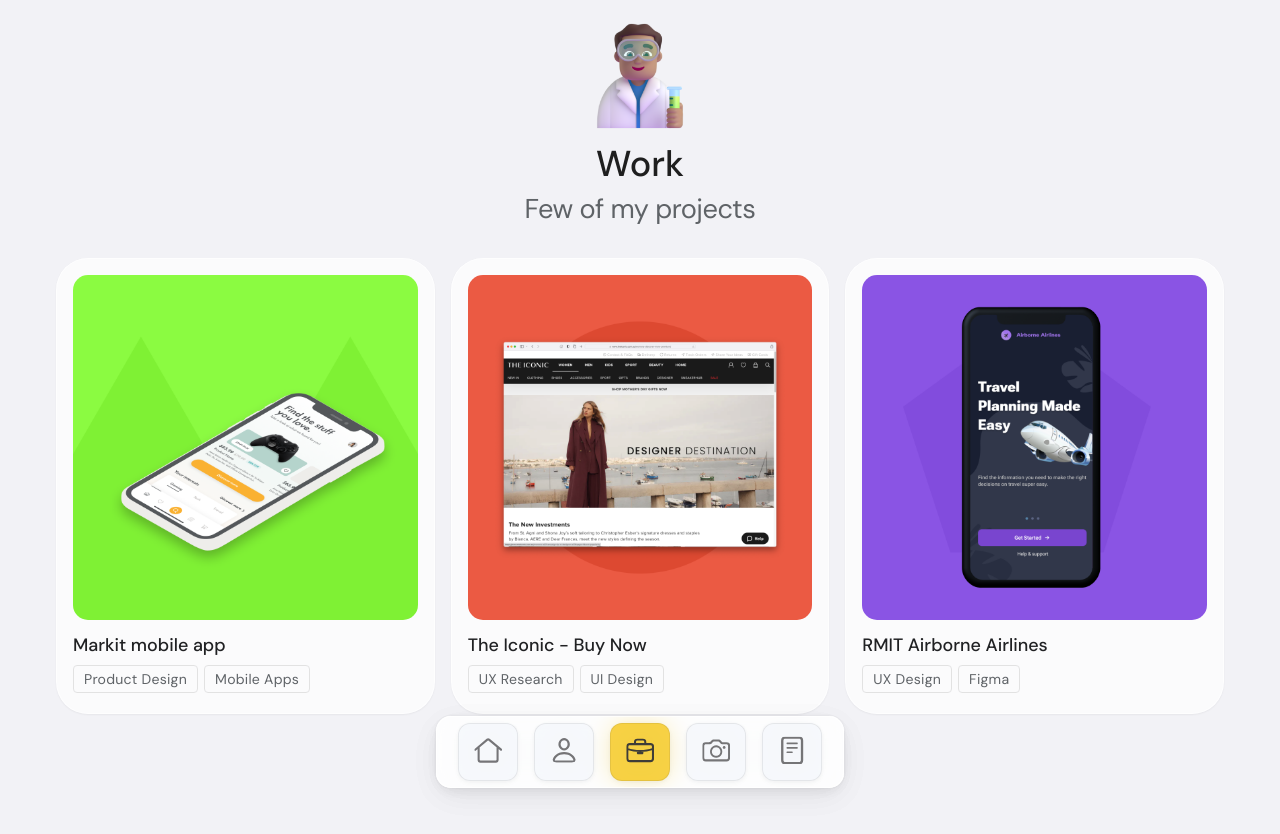
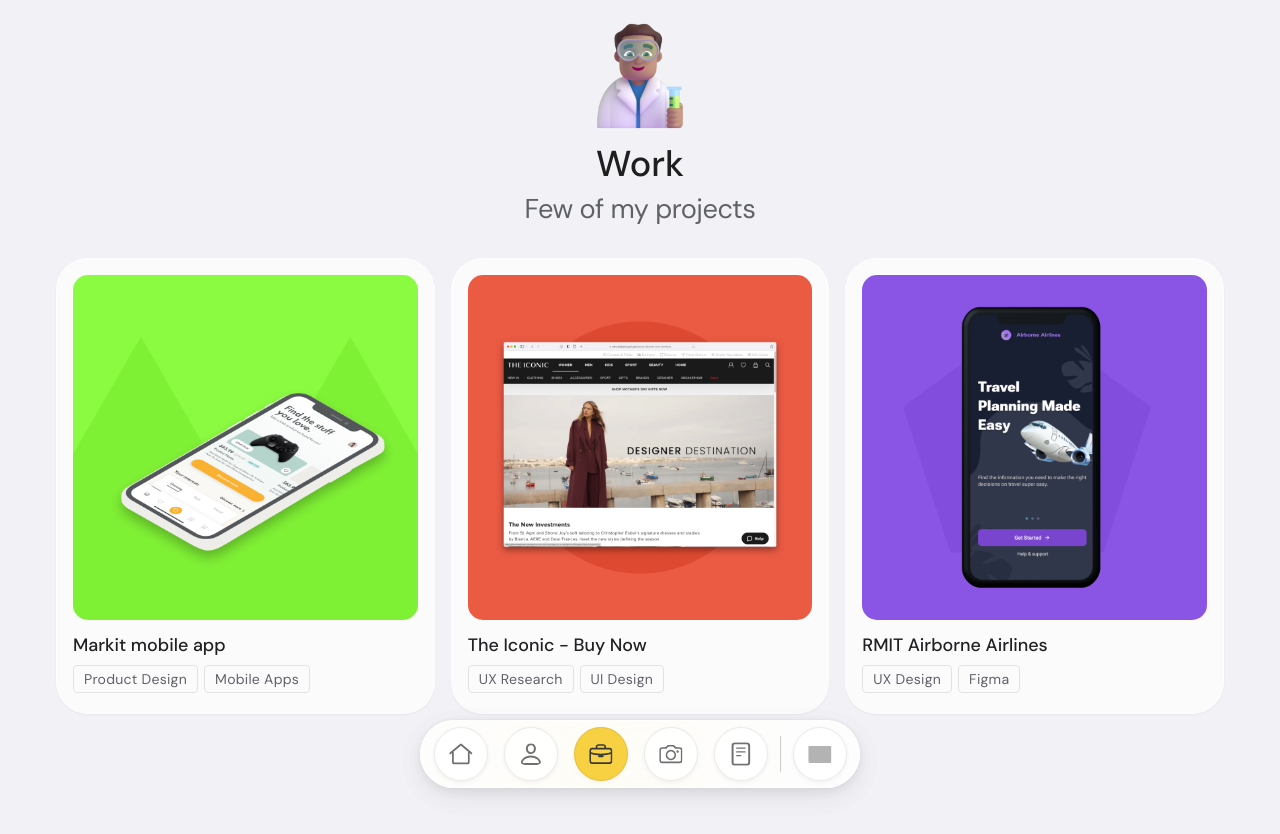
Before and after one commit to k97/stebinco-one, a Next.js app: page /work in a window 1280 px wide. Shown: the top 834 px of the page. Built offline with nearby package versions, Linux system fonts and the light colour scheme; grey boxes are pictures that could not be loaded.

Commit message:
Implementing theme toggle

```diff
--- a/components/navbar.js
+++ b/components/navbar.js
@@ -1,3 +1,4 @@
+import { useState, useEffect } from "react"
 import Link from "next/link"
 import { useRouter } from "next/router"
 import styles from "../styles/components/navbar.module.scss"
@@ -25,10 +26,21 @@ export default function Navbar() {
     } else {
       activeVal = '';
     }
-
     return activeVal
   };
 
+  const [activeTheme, setActiveTheme] = useState();
+  const inactiveTheme = activeTheme === "light" ? "dark" : "light";
+  useEffect(() => {
+    document.body.dataset.theme = activeTheme;
+    window.localStorage.setItem("theme", activeTheme);
+  }, [activeTheme]);
+
+  const toggleColorMode = (e) => {
+    // https://github.com/robmorieson/next-dark-mode-toggle
+    setActiveTheme(inactiveTheme);
+    e.preventDefault();
+  }
 
   return (
     <>
@@ -41,6 +53,12 @@ export default function Navbar() {
             </Link>
           );
         })}
+        <span className={` ${styles.menusplitter}`}></span>
+        <Link href="" className={`${styles.link} `} onClick={toggleColorMode} >
+          <span className={styles.tooltip}>Toggle mode</span>
+          <span className={`${styles.icon} ${styles.themeMode}`}></span>
+          {/* <img src="../menu/sun-icon.svg" /> */}
+        </Link>
       </nav >
     </>
   )
--- a/styles/components/navbar.module.scss
+++ b/styles/components/navbar.module.scss
@@ -8,6 +8,7 @@ $menucolor-resume: #1dc970;
 
   .icon {
     filter: brightness(4) invert(100%);
+
   }
 
   &:nth-child(1) {
@@ -42,8 +43,8 @@ $menucolor-resume: #1dc970;
   bottom: 0.750em;
   left: 0;
   right: 0;
-  width: calc(8.5 * var(--w));
-  height: calc(1.5 * var(--w));
+  width: calc(9.15 * var(--w));
+  height: calc(1.42 * var(--w));
   margin: 0 auto;
 
   flex-direction: row;
@@ -51,12 +52,11 @@ $menucolor-resume: #1dc970;
 
   overflow-x: visible;
 
-  backdrop-filter: blur(5px);
-  -webkit-backdrop-filter: blur(5px);
 
-  border-radius: 16px;
+  // border-radius: 15px;
+  border-radius: 100px;
   backdrop-filter: blur(var(--card-blur));
-  border-radius: 15px;
+  backdrop-filter: blur(100px) saturate(400%) brightness(100%);
   background-color: var(--card-container);
   border: 1px solid var(--card-container-border);
   box-shadow: 0px 0px 4px 0px rgba(0, 0, 0, 0.04), 0px 4px 16px 0px rgba(0, 0, 0, 0.04), 0px 8px 32px 0px rgba(0, 0, 0, 0.04);
@@ -67,37 +67,35 @@ $menucolor-resume: #1dc970;
 .link {
   position: relative;
   display: block;
-  min-width: 60px;
+  min-width: 54px;
   margin: 6px 0;
   margin-inline: 0.5rem;
 
   opacity: 0.75;
-  border-radius: 15px;
+  // border-radius: 12px;
+  border-radius: 50%;
 
   border: 1px solid rgba(0, 0, 0, 0.1);
   background-color: var(--card-container-secondary);
   backdrop-filter: blur(var(--card-blur));
-  border-radius: 12px;
   box-shadow: 0px 1px 4px 0px rgba(0, 0, 0, 0.04), 0px 2px 8px 0px rgba(0, 0, 0, 0.04);
+  transition: background-color 0.5s ease;
 
-  transition: background-color 0.5s ease;
 
 
   .icon {
     position: absolute;
     width: 100%;
     transition: .4ms linear;
-    top: 10%;
+    top: 15%;
     left: 50%;
     translate: -50% 0;
     width: 70%;
     aspect-ratio: 1 / 1;
     border-radius: 0.5em;
-    scale: 0.68;
+    scale: 0.65;
+    filter: var(--menu-icon-filter);
 
-    @media (prefers-color-scheme: dark) {
-      filter: invert(.75);
-    }
   }
 
   .tooltip {
@@ -116,7 +114,6 @@ $menucolor-resume: #1dc970;
   }
 
   &:nth-child(2) {
-
     .icon {
       scale: 0.6;
     }
@@ -124,6 +121,7 @@ $menucolor-resume: #1dc970;
 
   // ---------------HOVER STYLES---------------
   &:hover {
+    background-color: #c8c5c5;
     @include linkBgColor;
 
     .tooltip {
@@ -138,3 +136,14 @@ $menucolor-resume: #1dc970;
     @include linkBgColor;
   }
 }
+
+.themeMode {
+  background: var(--menu-theme-icon);
+  background-size: 100%;
+}
+
+.menusplitter {
+  width: 1px;
+  background-color: var(--menu-splitter);
+  margin: 15px 4px;
+}
--- a/styles/components/root.constants.scss
+++ b/styles/components/root.constants.scss
@@ -1,4 +1,6 @@
-:root {
+@mixin lightThemeConfig {
+
+
   --max-width: 1100px;
   --font-mono: ui-monospace, Menlo, Monaco, 'Cascadia Mono', 'Segoe UI Mono',
     'Roboto Mono', 'Oxygen Mono', 'Ubuntu Monospace', 'Source Code Pro',
@@ -18,7 +20,7 @@
 
   --card-container: rgba(255, 255, 255, 0.65);
   --card-container-border: rgba(255, 255, 255, 0.65);
-  --card-container-secondary: rgba(243, 247, 252, 0.8);
+  --card-container-secondary: rgba(255, 255, 255, 0.8);
   --card-container-tertiary: #e2e2e2;
   --card-contents: #202123;
   --card-blur: 12px;
@@ -44,6 +46,9 @@
   --shadows-dark-lg: rgba(0, 0, 0, 0.1) 0px 0px 0px 1px, rgba(0, 0, 0, 0.2) 0px 5px 10px, rgba(0, 0, 0, 0.4) 0px 15px 40px;
 
 
+  --menu-icon-filter: 0;
+  --menu-theme-icon: url('/menu/sun-icon.svg') no-repeat center;
+  --menu-splitter: #ccc;
 
   //CHAKRA
 
@@ -207,14 +212,11 @@
   --chakra-zIndices-skipLink: 1600;
   --chakra-zIndices-toast: 1700;
   --chakra-zIndices-tooltip: 1800;
-
 }
 
 
-//----------------------- Dark mode ------------------------
 
-@media (prefers-color-scheme: dark) {
-  :root {
+@mixin darkThemeConfig {
   --text-primary: #e3e3e3;
   --text-secondary: #c4c7c5;
   --text-tertiary: #9ba0a5;
@@ -243,9 +245,39 @@
   --shadows-md: 0 4px 6px -1px rgba(0, 0, 0, 0.1), 0 2px 4px -1px rgba(0, 0, 0, 0.06);
   --shadows-sm: 0 1px 2px 0 rgba(0, 0, 0, 0.05);
   --shadows-none: none;
+
+  --menu-icon-filter: invert(.75);
+  --menu-theme-icon: url('/menu/moon-icon.svg') no-repeat center;
+  --menu-splitter: #444;
+}
+
+
+:root {
+  @include lightThemeConfig;
+}
+
+
+//----------------------- Dark mode ------------------------
+
+@media (prefers-color-scheme: dark) {
+
+  :root {
+    @include darkThemeConfig;
   }
 
   html {
     color-scheme: dark;
   }
 }
+
+
+body[data-theme="dark"] {
+  color-scheme: dark;
+  transition: all 0.3s linear;
+  @include darkThemeConfig;
+}
+
+body[data-theme="light"] {
+  transition: all 0.3s linear;
+  @include lightThemeConfig;
+}
```
Lines whose indentation alone changed are shown as unchanged.
